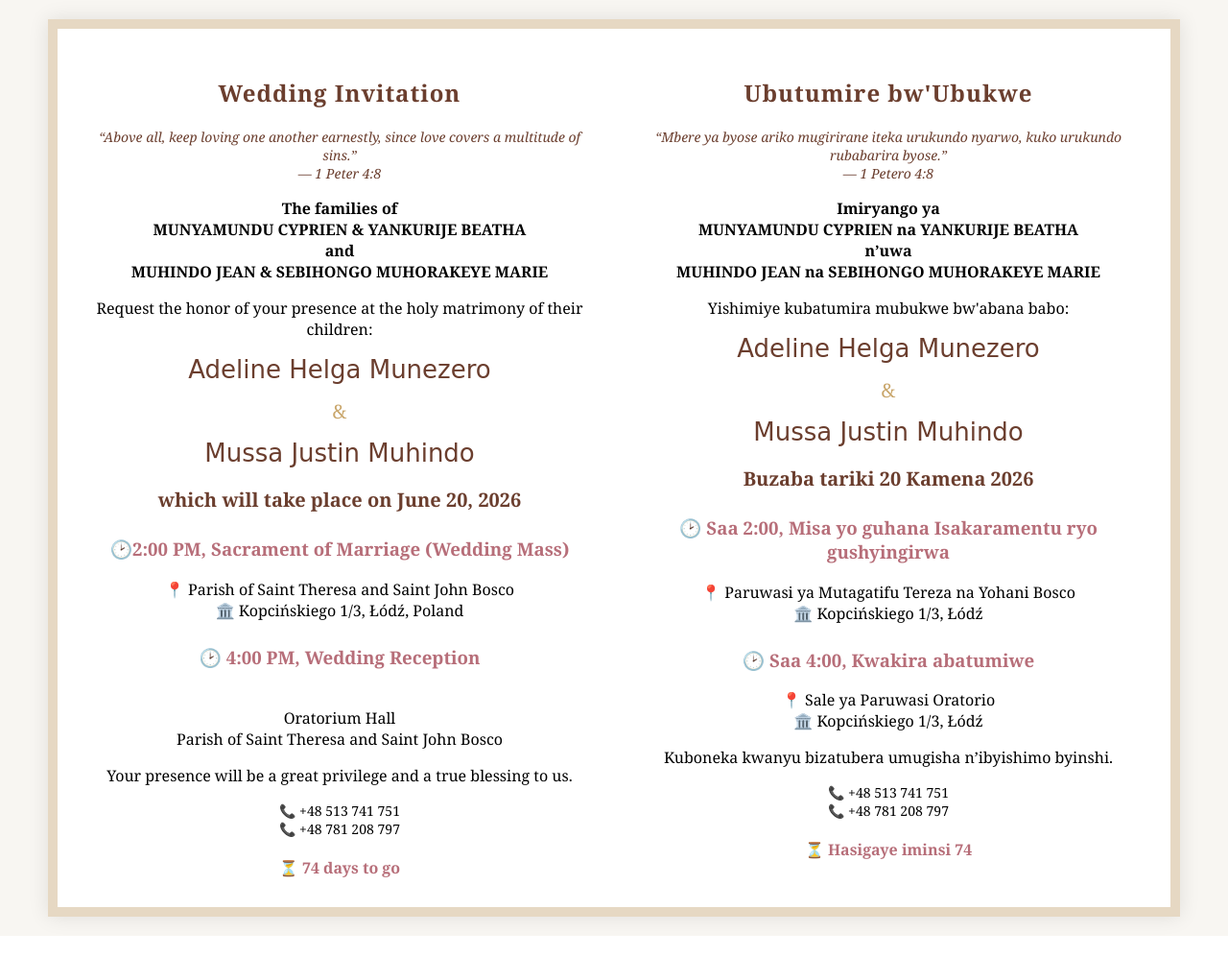
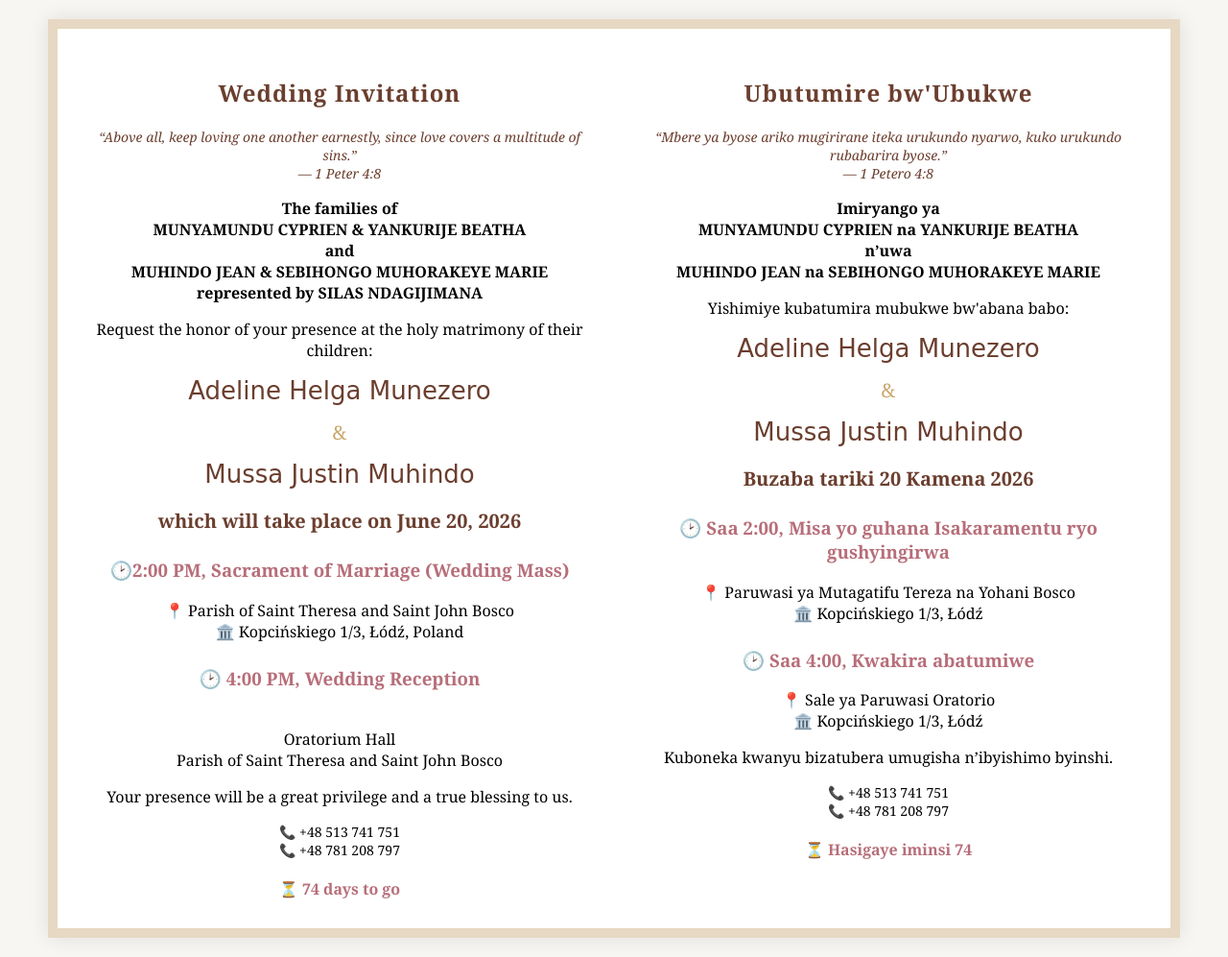
Before and after one commit to jmussamuhindo/wed, a Flask app: page / in a window 1280 px wide. Shown: the whole page at 96% size. Before the commit the page ends 975 px from the top, so only its background shows below. Run offline with Flask 3, Linux system fonts and the light colour scheme.

Commit message:
add Silas

```diff
--- a/templates/index.html
+++ b/templates/index.html
@@ -110,7 +110,7 @@
             <p><strong>The families of<br>
                 MUNYAMUNDU CYPRIEN &amp; YANKURIJE BEATHA<br>
                 and<br>
-                MUHINDO JEAN &amp; SEBIHONGO MUHORAKEYE MARIE
+                MUHINDO JEAN &amp; SEBIHONGO MUHORAKEYE MARIE represented by SILAS NDAGIJIMANA
             </strong></p>
 
             <p>Request the honor of your presence at the holy matrimony of their children: </p>
```
